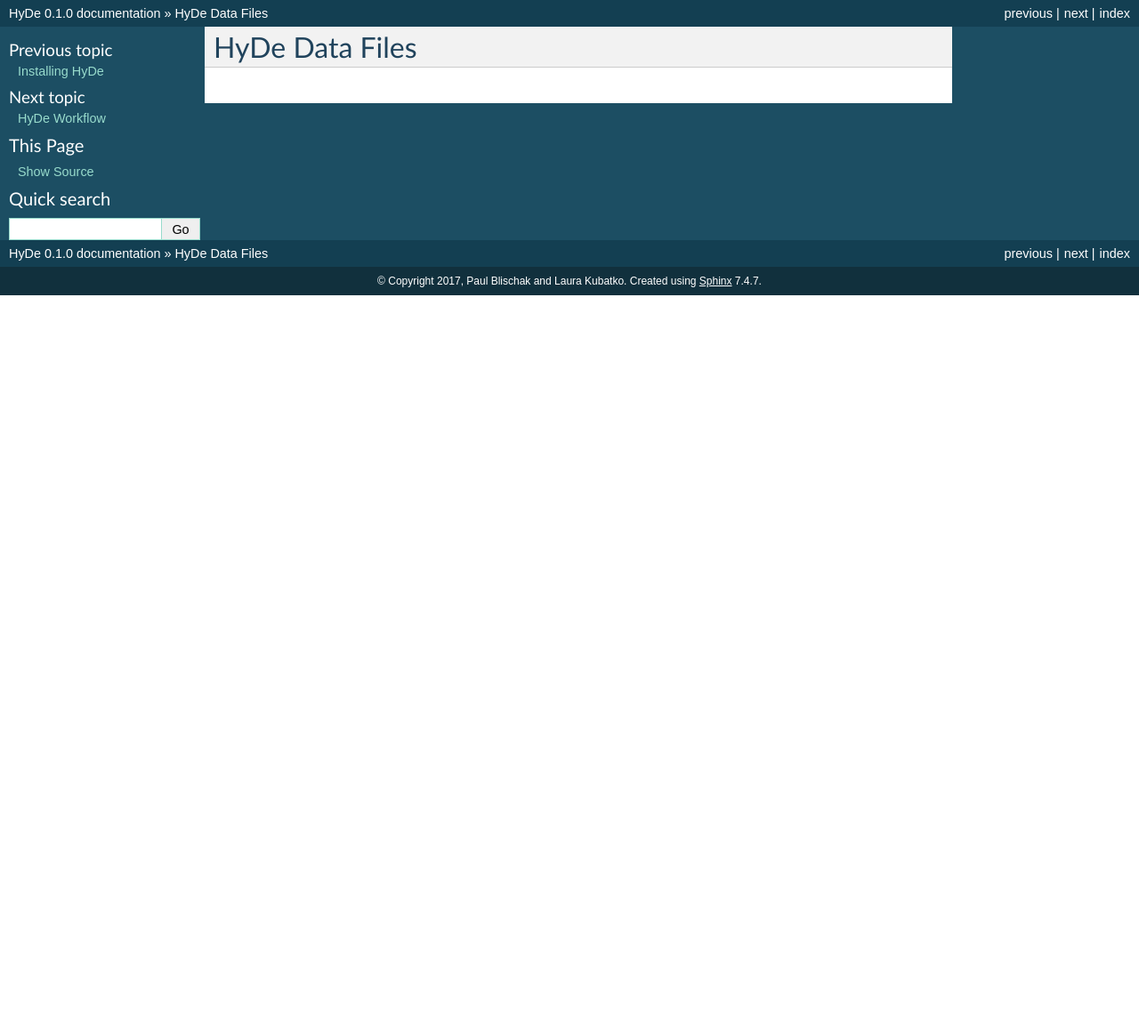
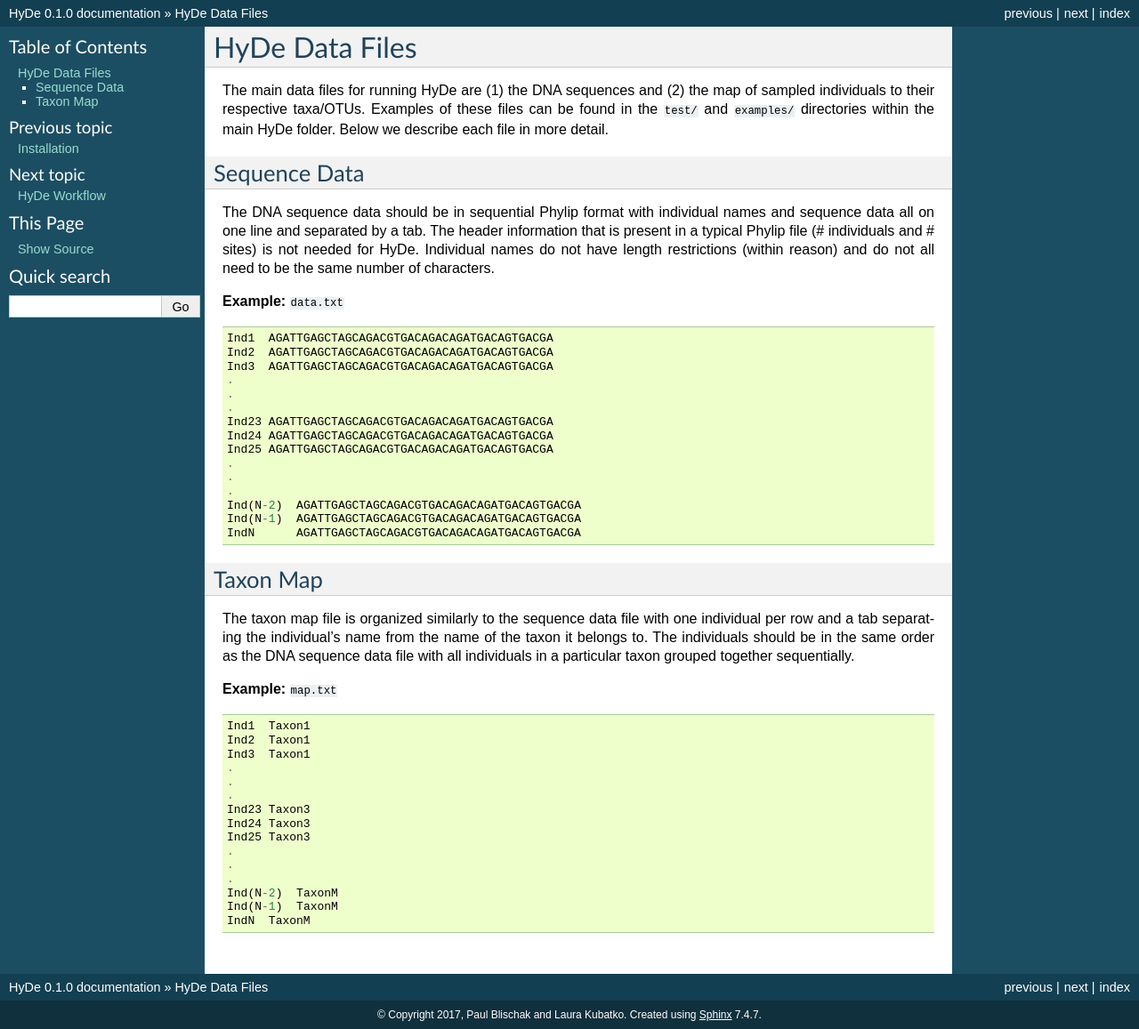
Before and after one commit to pblischak/HyDe, a Sphinx documentation site: the page built from docs/input_files.rst, in a window 1280 px wide. Shown: the whole page at 89% size. Built offline with Sphinx 7.4.7, drawn with Linux system fonts in a browser that asks for light colours; before the commit the page ends 900 px from its top, so only the background shows below that.

Commit message:
updating docs: index, installation, input files, readme

```diff
--- a/README.rst
+++ b/README.rst
@@ -2,6 +2,9 @@
 |Build Status| |Documentation|
 
 HyDe: hybridization detection using phylogenetic invariants
+-----------------------------------------------------------
+
+`Read the Docs <http://hybridization-detection.rtfd.io/>`__
 -----------------------------------------------------------
 
 Installation
--- a/docs/input_files.rst
+++ b/docs/input_files.rst
@@ -4,3 +4,65 @@
 
 HyDe Data Files
 ===============
+
+The main data files for running HyDe are (1) the DNA sequences and (2) the
+map of sampled individuals to their respective taxa/OTUs. Examples of these files
+can be found in the ``test/`` and ``examples/`` directories within the main HyDe
+folder. Below we describe each file in more detail.
+
+Sequence Data
+-------------
+
+The DNA sequence data should be in sequential Phylip format with individual names
+and sequence data all on one line and separated by a tab. The header information
+that is present in a typical Phylip file (# individuals and # sites) is not needed
+for HyDe. Individual names do not have length restrictions (within reason) and do
+not all need to be the same number of characters.
+
+**Example:** ``data.txt``
+
+.. code::
+
+  Ind1  AGATTGAGCTAGCAGACGTGACAGACAGATGACAGTGACGA
+  Ind2  AGATTGAGCTAGCAGACGTGACAGACAGATGACAGTGACGA
+  Ind3  AGATTGAGCTAGCAGACGTGACAGACAGATGACAGTGACGA
+  .
+  .
+  .
+  Ind23 AGATTGAGCTAGCAGACGTGACAGACAGATGACAGTGACGA
+  Ind24 AGATTGAGCTAGCAGACGTGACAGACAGATGACAGTGACGA
+  Ind25 AGATTGAGCTAGCAGACGTGACAGACAGATGACAGTGACGA
+  .
+  .
+  .
+  Ind(N-2)  AGATTGAGCTAGCAGACGTGACAGACAGATGACAGTGACGA
+  Ind(N-1)  AGATTGAGCTAGCAGACGTGACAGACAGATGACAGTGACGA
+  IndN      AGATTGAGCTAGCAGACGTGACAGACAGATGACAGTGACGA
+
+Taxon Map
+---------
+
+The taxon map file is organized similarly to the sequence data file with one individual
+per row and a tab separating the individual's name from the name of the taxon it belongs
+to. The individuals should be in the same order as the DNA sequence data file with
+all individuals in a particular taxon grouped together sequentially.
+
+**Example:** ``map.txt``
+
+.. code::
+
+  Ind1  Taxon1
+  Ind2  Taxon1
+  Ind3  Taxon1
+  .
+  .
+  .
+  Ind23 Taxon3
+  Ind24 Taxon3
+  Ind25 Taxon3
+  .
+  .
+  .
+  Ind(N-2)  TaxonM
+  Ind(N-1)  TaxonM
+  IndN  TaxonM
```
Also changed, not shown: docs/index.rst (+15 -1 lines), docs/installation.rst (+49 -5 lines).
